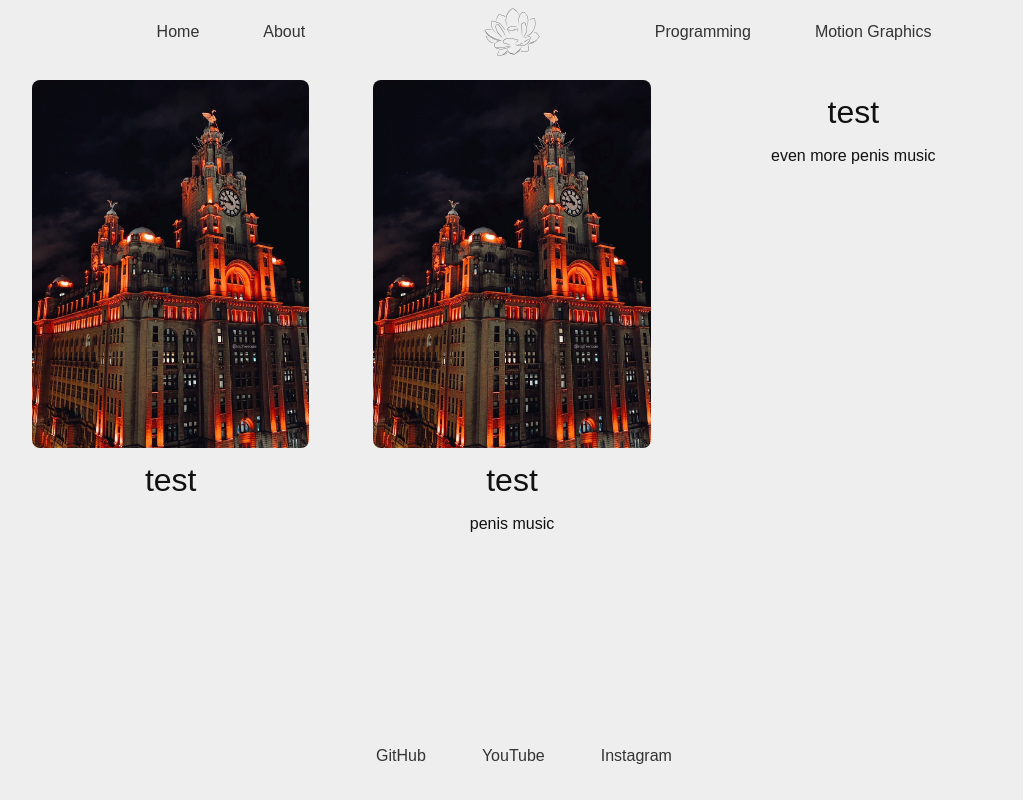
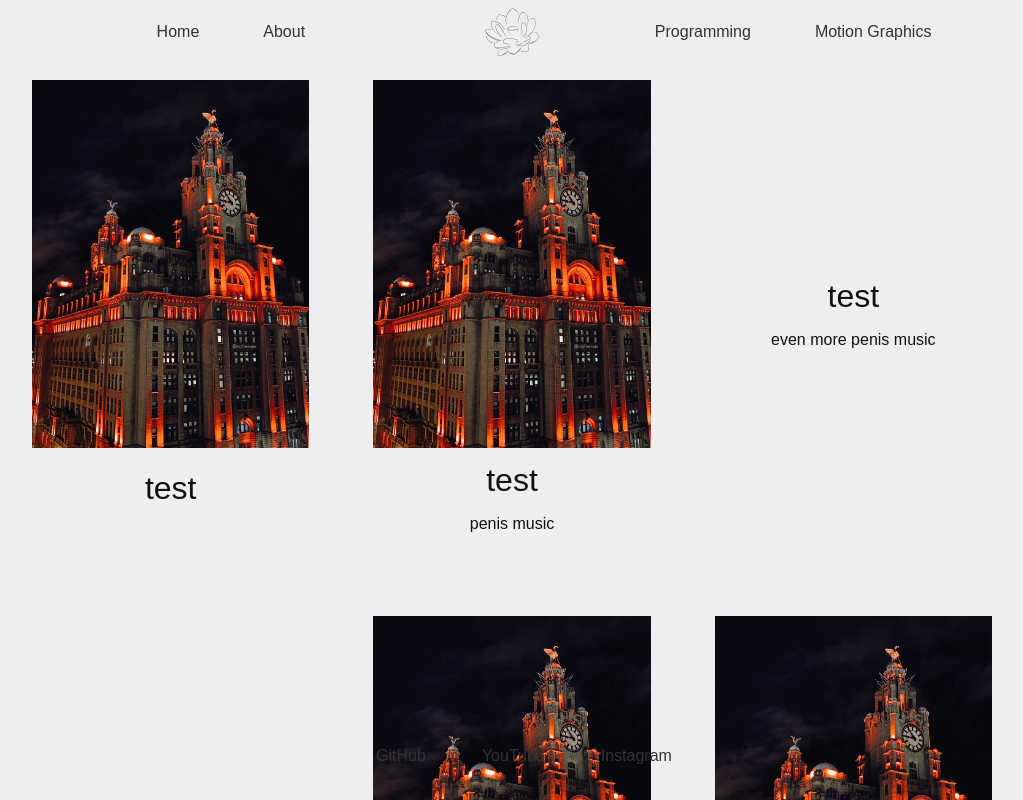
Before and after one commit to JDLanyon/JDLanyon.github.io, a Next.js app: page /about in a window 1280 px wide. Shown: the top 800 px of the page, without its empty margins (128-1151 px from the left). Built offline with nearby package versions, Linux system fonts and the light colour scheme; some icons are missing; a web font is replaced by a local one.

Commit message:
conditional rendering

```diff
--- a/package.json
+++ b/package.json
@@ -1,6 +1,6 @@
 {
   "name": "jdlanyon-dev",
-  "version": "0.1.0",
+  "version": "0.2.0",
   "private": true,
   "scripts": {
     "dev": "next dev",
--- a/src/app/components/panel.tsx
+++ b/src/app/components/panel.tsx
@@ -7,13 +7,15 @@ interface PanelProps {
   thumbnail?: string;
   title?: string;
   description?: string;
+  allowhover?: boolean;
 }
 
-function Thumbnail({tn} : {tn? : string}) {
-  if (tn) {
+// Conditional image
+function Thumbnail({thumbnail} : PanelProps) {
+  if (thumbnail) {
     return <Image
-    className="mx-auto w-full rounded-lg hover:rounded-none"
-    src={tn}
+      className="mx-auto w-full"
+      src={thumbnail}
       // layout="contain"
       width={1000}
       height={1000}
@@ -22,18 +24,18 @@ function Thumbnail({tn} : {tn? : string}) {
       alt="panel thumbnail"
     />;
   }
-  return;
 }
 
-export default function Panel({thumbnail, title, description} : PanelProps) {
+export default function Panel({thumbnail, title, description, allowhover = true} : PanelProps) {
   return (
-    <div className="w-[100%] h-250 transition transform hover:-translate-y-1 motion-reduce:transition-none motion-reduce:hover:transform-none">
+    <div className={`grid w-[100%] h-[100%] transition transform ${allowhover ? 'hover:-translate-y-1 motion-reduce:transition-none motion-reduce:hover:transform-none hover:bg-[#ddd] light:hover:bg-[#222] hover:text-[#111] light:hover:text-[#eee]' : ''}`}>
       {/* TODO: pointer cursor and trigger modal */}
-      <div className="grid text-center hover:bg-[#ddd] light:hover:bg-[#222] hover:text-[#111] light:hover:text-[#eee]">
-        <Thumbnail tn={thumbnail} />
+      <div className={thumbnail ? "grid text-center" : "grid my-auto text-center"}>
+        <Thumbnail thumbnail={thumbnail} />
         <h2 className="py-2">{title}</h2>
         <p className="pb-4">{description}</p>
       </div>
     </div>
-  )
+
+  );
 }
--- a/src/app/motion_graphics/page.tsx
+++ b/src/app/motion_graphics/page.tsx
@@ -7,7 +7,7 @@ export default function MotionGraphics() {
   return (
     <div>
       <Nav />
-      <div className="grid grid-cols-1 md:grid-cols-2 lg:grid-cols-3 mx-32 my-12 items-center justify-items-center p-8 gap-16">
+      <div className="grid grid-cols-1 md:grid-cols-2 lg:grid-cols-3 auto-rows-min mx-32 my-12 items-center justify-items-center p-8 gap-16">
 
         <Panel title="test" thumbnail="/Liverpool.jpg" />
         <Panel title="test" thumbnail="/Liverpool.jpg" description=""/>
```
Lines whose indentation alone changed are shown as unchanged.
